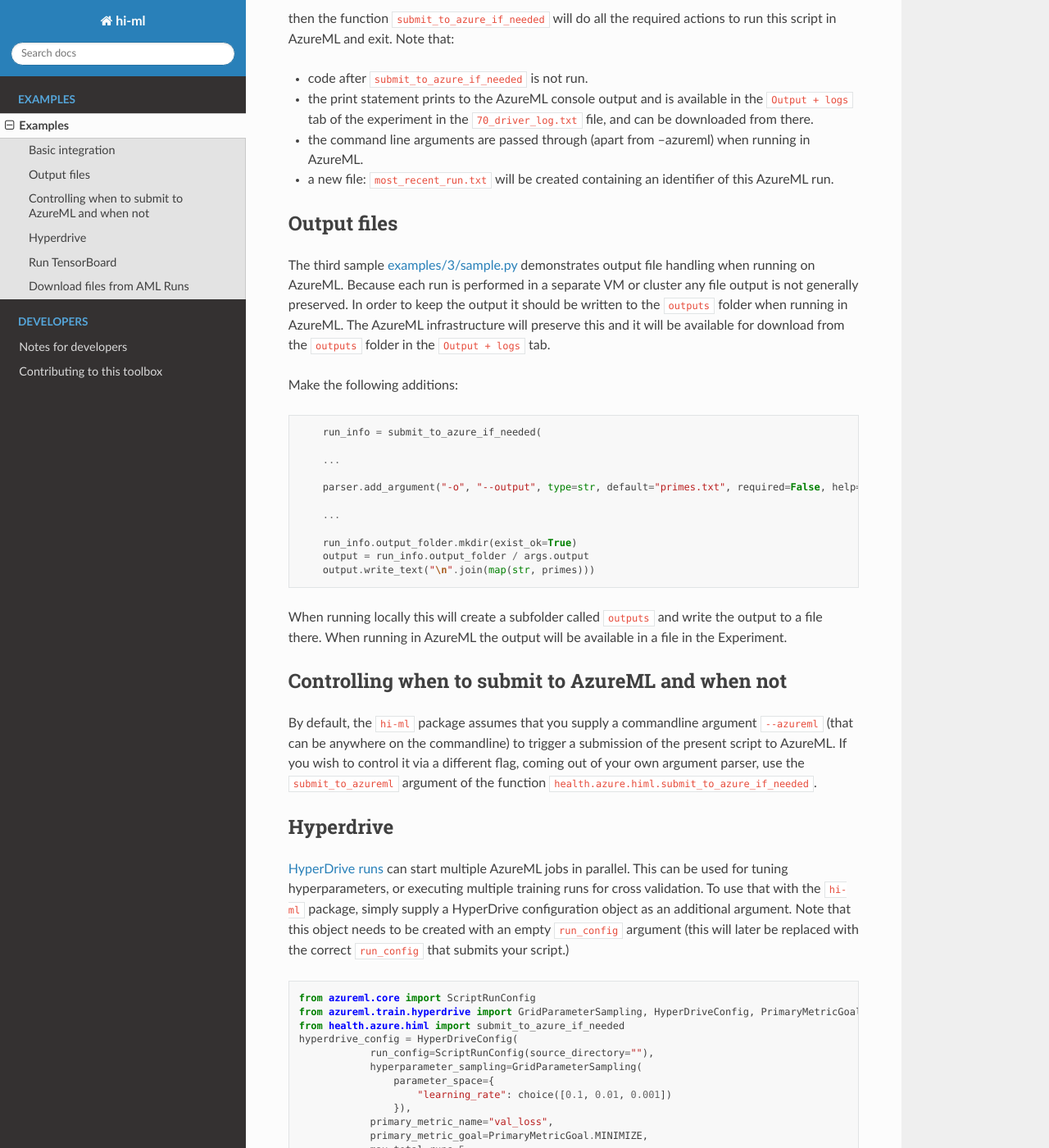
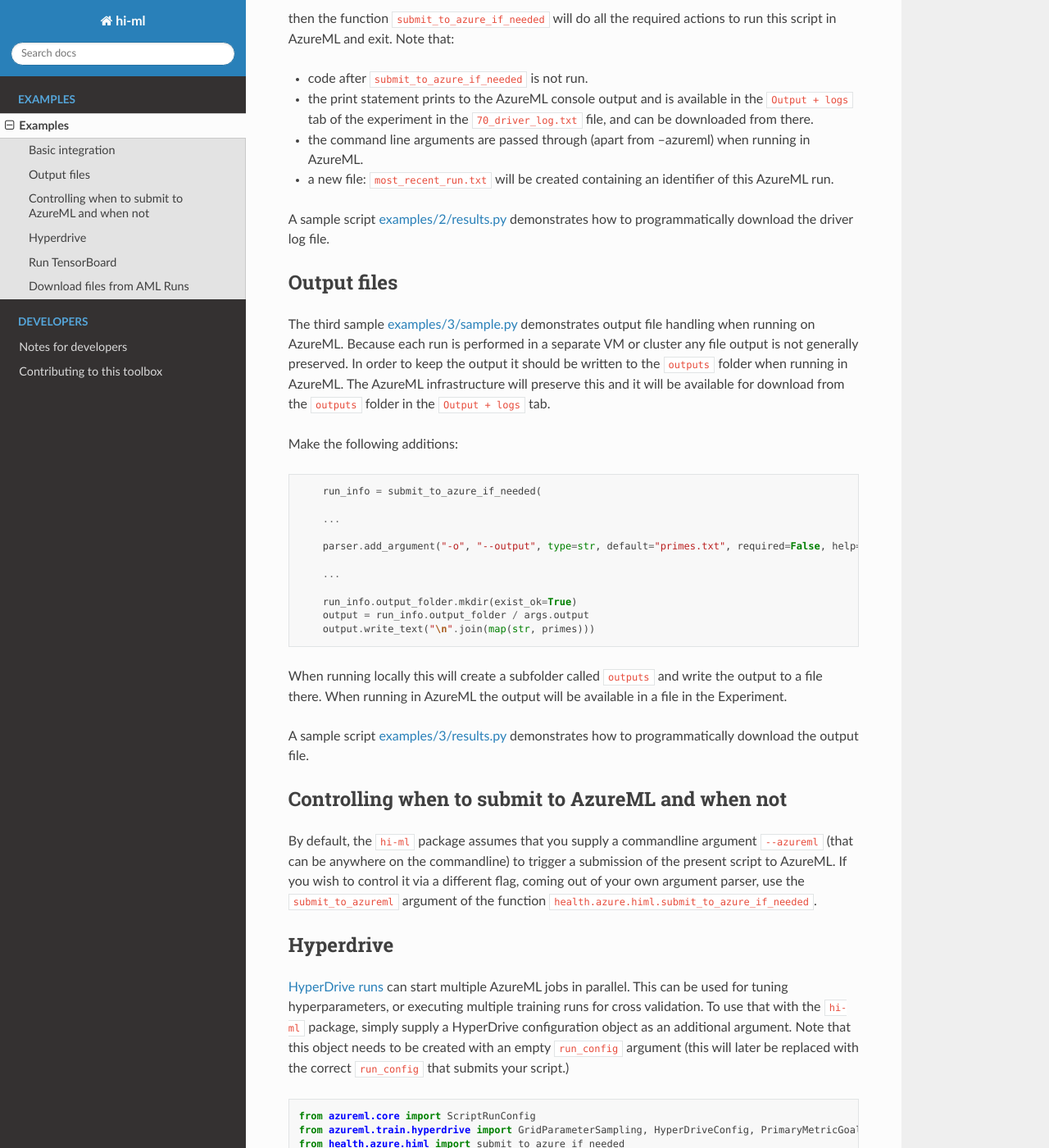
Before and after one commit to microsoft/hi-ml, a Sphinx documentation site: the page built from docs/source/examples.md, in a window 1280 px wide and 1400 px high, scrolled down 1081 px. Shown: the whole window at 82% size. Built offline with Sphinx 7.4.7 and the Read the Docs theme 2.0.0, drawn with Linux system fonts in a browser that asks for light colours; some of the changed lines change nothing that is shown.

Commit message:
Add download samples

```diff
--- a/docs/source/examples.md
+++ b/docs/source/examples.md
@@ -47,6 +47,8 @@ then the function `submit_to_azure_if_needed` will do all the required actions t
 * the command line arguments are passed through (apart from --azureml) when running in AzureML.
 * a new file: `most_recent_run.txt` will be created containing an identifier of this AzureML run.
 
+A sample script [examples/2/results.py](examples/2/results.py) demonstrates how to programmatically download the driver log file.
+
 ## Output files
 
 The third sample [examples/3/sample.py](examples/3/sample.py) demonstrates output file handling when running on AzureML. Because each run is performed in a separate VM or cluster any file output is not generally preserved. In order to keep the output it should be written to the `outputs` folder when running in AzureML. The AzureML infrastructure will preserve this and it will be available for download from the `outputs` folder in the `Output + logs` tab.
@@ -69,7 +71,7 @@ Make the following additions:
 
 When running locally this will create a subfolder called `outputs` and write the output to a file there. When running in AzureML the output will be available in a file in the Experiment.
 
-
+A sample script [examples/3/results.py](examples/3/results.py) demonstrates how to programmatically download the output file.
 
 ## Controlling when to submit to AzureML and when not
 
--- /dev/null
+++ b/docs/source/examples/2/results.py
@@ -0,0 +1,27 @@
+#  ------------------------------------------------------------------------------------------
+#  Copyright (c) Microsoft Corporation. All rights reserved.
+#  Licensed under the MIT License (MIT). See LICENSE in the repo root for license information.
+#  ------------------------------------------------------------------------------------------
+from pathlib import Path
+
+import health.azure.himl as himl
+from health.azure.azure_util import get_most_recent_run
+
+
+def main() -> None:
+    path = Path(__file__).parent.resolve()
+
+    workspace = himl.get_workspace(aml_workspace=None, workspace_config_path=path / himl.WORKSPACE_CONFIG_JSON)
+
+    run = get_most_recent_run(run_recovery_file=path / himl.RUN_RECOVERY_FILE,
+                              workspace=workspace)
+    log_root = path / "logs"
+    log_root.mkdir(exist_ok=False)
+    run.get_all_logs(destination=log_root)
+    driver_log = log_root / "azureml-logs" / "70_driver_log.txt"
+    log_text = driver_log.read_text()
+    print(log_text)
+
+
+if __name__ == "__main__":
+    main()
--- /dev/null
+++ b/docs/source/examples/3/results.py
@@ -0,0 +1,28 @@
+#  ------------------------------------------------------------------------------------------
+#  Copyright (c) Microsoft Corporation. All rights reserved.
+#  Licensed under the MIT License (MIT). See LICENSE in the repo root for license information.
+#  ------------------------------------------------------------------------------------------
+from pathlib import Path
+
+import health.azure.himl as himl
+from health.azure.azure_util import get_most_recent_run
+
+
+def main() -> None:
+    path = Path(__file__).parent.resolve()
+
+    workspace = himl.get_workspace(aml_workspace=None, workspace_config_path=path / himl.WORKSPACE_CONFIG_JSON)
+
+    run = get_most_recent_run(run_recovery_file=path / himl.RUN_RECOVERY_FILE,
+                              workspace=workspace)
+
+    # Either download all outputs:
+    # run.download_files(prefix="outputs", output_directory=str(path))
+    # Or download 1:
+    outputs_root = path / "outputs"
+    outputs_root.mkdir(exist_ok=False)
+    run.download_file("outputs/primes.txt", str(outputs_root))
+
+
+if __name__ == "__main__":
+    main()
```
